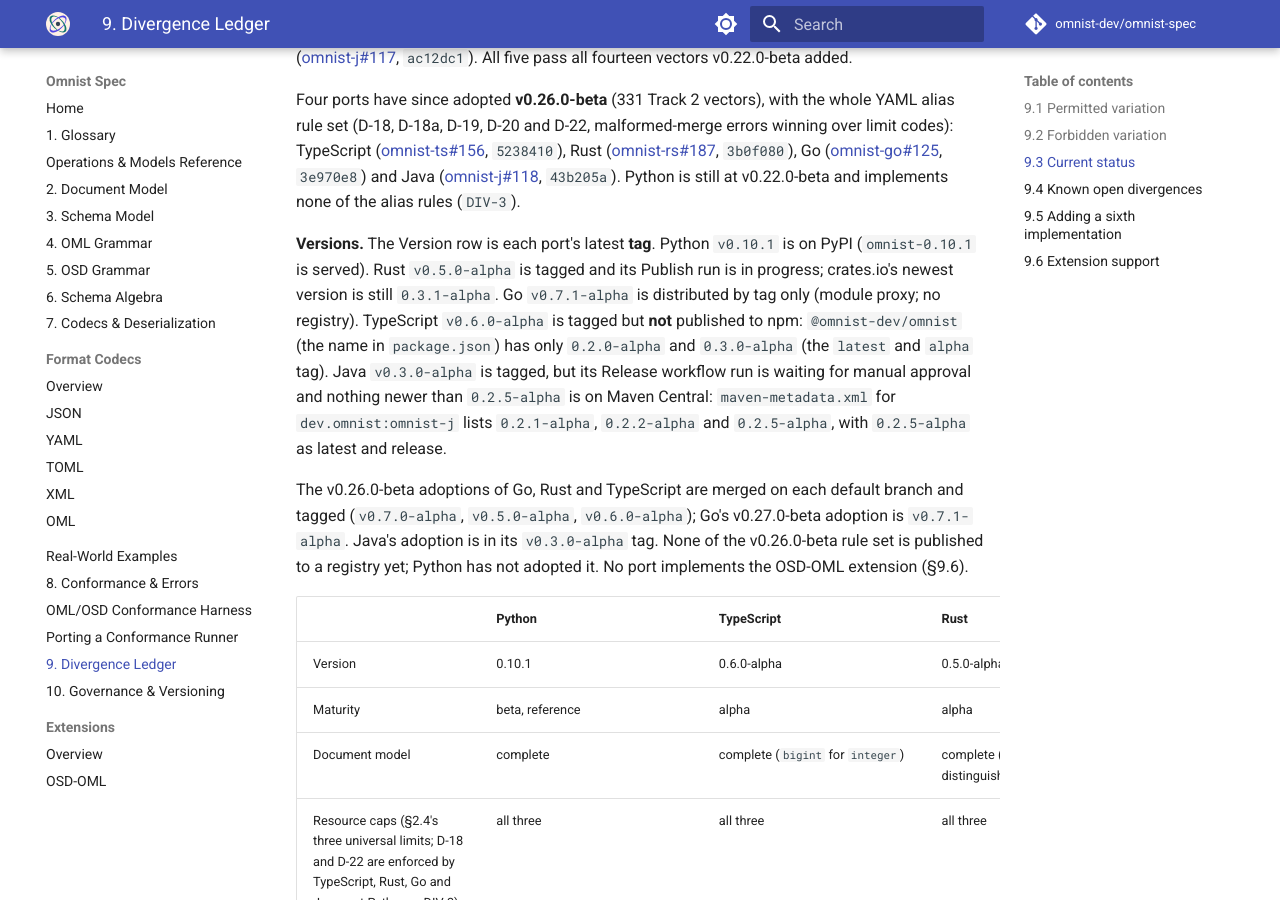
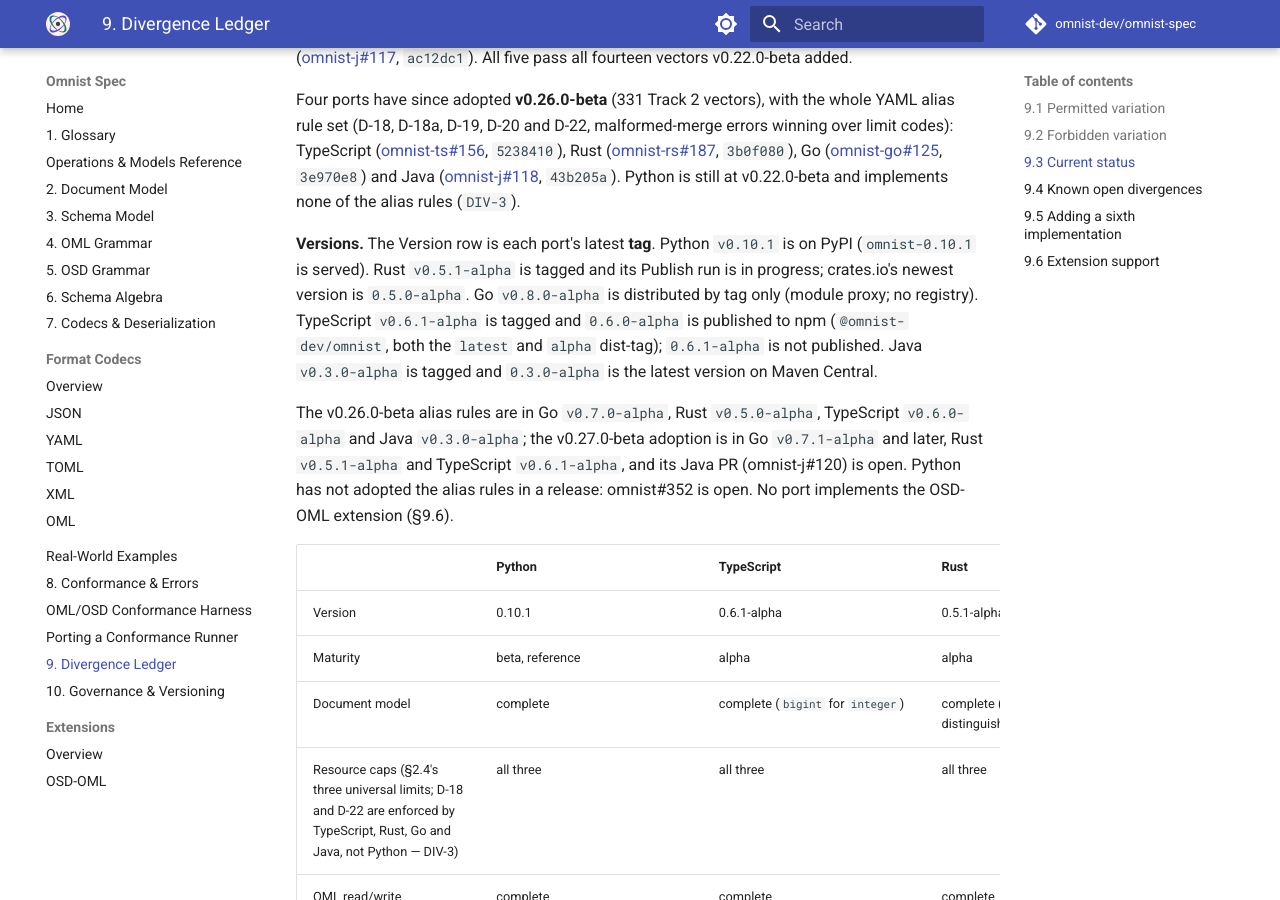
Before and after one commit to omnist-dev/omnist-spec, an MkDocs documentation site: the page built from docs/09-divergence-ledger.md, in a window 1280 px wide and 900 px high, scrolled down 2506 px. Built offline with MkDocs 1.6.1 and Material for MkDocs 9.7.7, drawn with Linux system fonts in a browser that asks for light colours; comment, search, counter and statistics services are not loaded.

Commit message:
Ledger: Version row after the Go, TypeScript and Rust v0.27 tags (#133)
Go v0.8.0-alpha, TypeScript v0.6.1-alpha and Rust v0.5.1-alpha are tagged, so
the Version row (each port's latest tag) moves with them. The Versions prose
is rewritten to what is actually published: crates.io 0.5.0-alpha (the
0.5.1-alpha Publish run is in progress), npm 0.6.0-alpha as latest and alpha,
Maven Central 0.3.0-alpha.

Docs only; no spec version change.

Co-authored-by: tomlee <yautat@gmail.com>
Co-authored-by: Claude Sonnet 5.5 <noreply@anthropic.com>

```diff
--- a/docs/09-divergence-ledger.md
+++ b/docs/09-divergence-ledger.md
@@ -126,28 +126,26 @@ Java ([omnist-j#118](https://github.com/omnist-dev/omnist-j/pull/118), `43b205a`
 Python is still at v0.22.0-beta and implements none of the alias rules
 (`DIV-3`).
 
-**Versions.** The Version row is each port's latest **tag**. Python
-`v0.10.1` is on PyPI (`omnist-0.10.1` is served). Rust `v0.5.0-alpha` is
-tagged and its Publish run is in progress; crates.io's newest version is
-still `0.3.1-alpha`. Go `v0.7.1-alpha` is distributed by tag only (module
-proxy; no registry). TypeScript `v0.6.0-alpha` is tagged but **not**
-published to npm: `@omnist-dev/omnist` (the name in `package.json`) has only
-`0.2.0-alpha` and `0.3.0-alpha` (the `latest` and `alpha` tag). Java
-`v0.3.0-alpha` is tagged, but its Release workflow run is waiting for
-manual approval and nothing newer than `0.2.5-alpha` is on Maven Central:
-`maven-metadata.xml` for `dev.omnist:omnist-j` lists `0.2.1-alpha`,
-`0.2.2-alpha` and `0.2.5-alpha`, with `0.2.5-alpha` as latest and release.
+**Versions.** The Version row is each port's latest **tag**.
+Python `v0.10.1` is on PyPI (`omnist-0.10.1` is served). Rust
+`v0.5.1-alpha` is tagged and its Publish run is in progress; crates.io's
+newest version is `0.5.0-alpha`. Go `v0.8.0-alpha` is distributed by tag
+only (module proxy; no registry). TypeScript `v0.6.1-alpha` is tagged and
+`0.6.0-alpha` is published to npm (`@omnist-dev/omnist`, both the `latest`
+and `alpha` dist-tag); `0.6.1-alpha` is not published. Java
+`v0.3.0-alpha` is tagged and `0.3.0-alpha` is the latest version on Maven
+Central.
 
-The v0.26.0-beta adoptions of Go, Rust and TypeScript are merged on each
-default branch and tagged (`v0.7.0-alpha`, `v0.5.0-alpha`, `v0.6.0-alpha`); Go's v0.27.0-beta
-adoption is `v0.7.1-alpha`.
-Java's adoption is in its `v0.3.0-alpha` tag. None of the v0.26.0-beta rule
-set is published to a registry yet; Python has not adopted it.
+The v0.26.0-beta alias rules are in Go `v0.7.0-alpha`, Rust `v0.5.0-alpha`,
+TypeScript `v0.6.0-alpha` and Java `v0.3.0-alpha`; the v0.27.0-beta
+adoption is in Go `v0.7.1-alpha` and later, Rust `v0.5.1-alpha` and
+TypeScript `v0.6.1-alpha`, and its Java PR (omnist-j#120) is open. Python
+has not adopted the alias rules in a release: omnist#352 is open.
 No port implements the OSD-OML extension (§9.6).
 
 | | Python | TypeScript | Rust | Go | Java |
 |---|---|---|---|---|---|
-| Version | 0.10.1 | 0.6.0-alpha | 0.5.0-alpha | 0.7.1-alpha | 0.3.0-alpha |
+| Version | 0.10.1 | 0.6.1-alpha | 0.5.1-alpha | 0.8.0-alpha | 0.3.0-alpha |
 | Maturity | beta, reference | alpha | alpha | alpha | alpha |
 | Document model | complete | complete (`bigint` for `integer`) | complete (all 7 kinds natively distinguished) | complete (all 7 kinds natively distinguished) | complete (all 7 kinds natively distinguished) |
 | Resource caps (§2.4's three universal limits; D-18 and D-22 are enforced by TypeScript, Rust, Go and Java, not Python — DIV-3) | all three | all three | all three | all three | all three |
```
